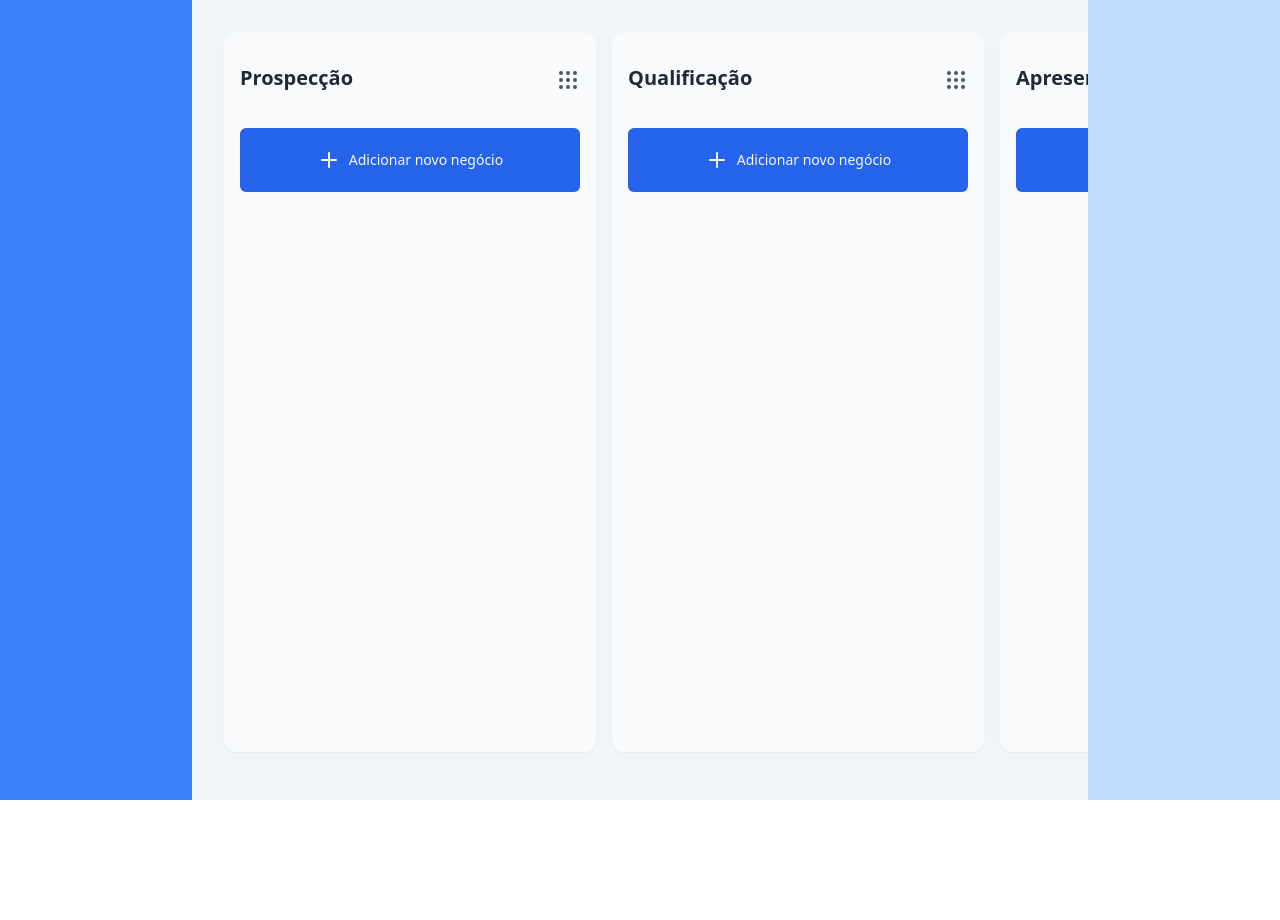
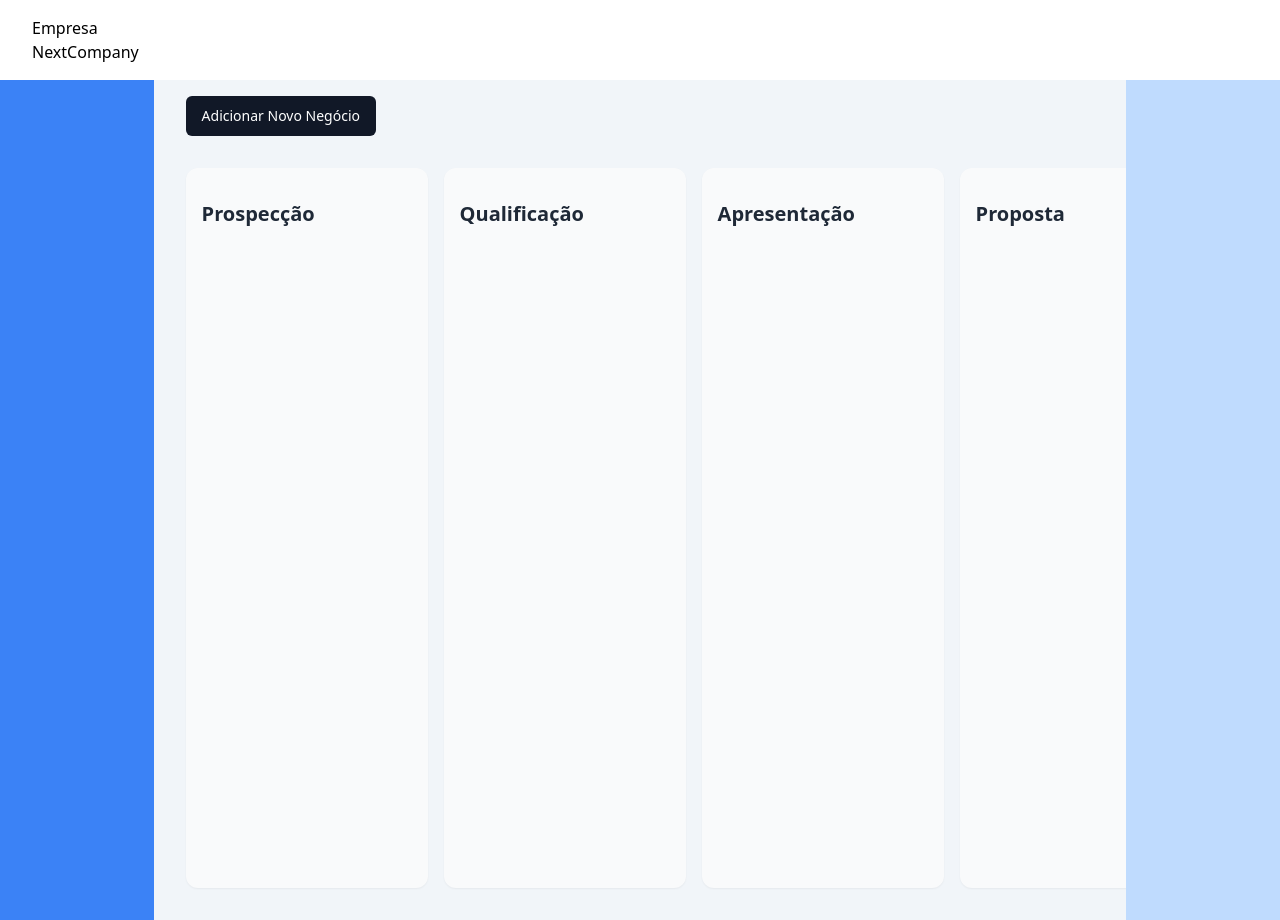
Before and after one commit to lismarreiros/crm-nextcompany, a React (Create React App) app: page /dashboard in a window 1280 px wide. Before the commit the page ends 800 px from the top, so only its background shows below. Built offline with nearby package versions, Linux system fonts and the light colour scheme.

Commit message:
Adiciona NavBar, transfere botão de adicionar item(negócio) pra fora do container, remove drag e drop dos containers

```diff
--- a/src/components/kanban/components/Container/index.tsx
+++ b/src/components/kanban/components/Container/index.tsx
@@ -3,8 +3,8 @@ import ContainerProps from './container.type';
 import { useSortable } from '@dnd-kit/sortable';
 import { CSS } from '@dnd-kit/utilities';
 import clsx from 'clsx';
-import { Button } from '@/components/shadcn/ui/button';
-import { Grip, Plus } from 'lucide-react';
+//import { Button } from '@/components/shadcn/ui/button';
+//import { Grip, Plus } from 'lucide-react';
 
 const Container = ({
   id,
@@ -39,25 +39,27 @@ const Container = ({
         isDragging && 'opacity-50',
       )}
     >
-      <div className="flex items-center justify-between w-[340px] my-4">
+      <div className="flex items-center justify-between w-[210px] my-4">
         <div className="flex flex-col gap-y-1">
           <h1 className="text-gray-800 text-xl font-semibold">{title}</h1>
           <p className="text-gray-400 text-sm">{description}</p>
         </div>
-        <button
+        {/** Button para drag e drop do container */}
+        {/* <button
           className="text-xs rounded-xl"
           {...listeners}
         >
           <Grip color="#4b5563"/>
-        </button>
+        </button> */}
       </div>
       {children}
-      <Button onClick={onAddItem} className="p-8">
+      {/** Button para adicionar item direto no container */}
+      {/* <Button className="p-8">
         <div className="flex items-center gap-2">
           <Plus />
           <span>Adicionar novo negócio</span>
         </div>
-      </Button>
+      </Button> */}
     </div>
   );
 };
--- a/src/components/kanban/components/Modal/index.tsx
+++ b/src/components/kanban/components/Modal/index.tsx
@@ -50,7 +50,7 @@ export default function Modal({
             >
               <div
                 className={clsx(
-                  `overflow relative w-full max-w-lg transform rounded-xl border border-gray-200 bg-white p-6 text-left shadow-2xl transition-all`,
+                  'overflow relative w-full max-w-lg transform rounded-xl border border-gray-200 bg-white p-6 text-left shadow-2xl transition-all',
                   containerClasses,
                 )}
               >
--- a/src/components/kanban/index.tsx
+++ b/src/components/kanban/index.tsx
@@ -100,16 +100,35 @@ export default function Kanban() {
     setShowAddContainerModal(false);
   };
 
+  // Função de adicionar item em qualquer container - não está sendo utilizada no momento!
+  // const onAddItem = () => {
+  //   if (!itemName) return;
+  //   const id = `item-${uuidv4()}`;
+  //   const container = containers.find((item) => item.id === currentContainerId);
+  //   if (!container) return;
+  //   container.items.push({
+  //     id,
+  //     title: itemName,
+  //     status: containers.filter((container) => container.id == currentContainerId)[0].title,
+  //   });
+  //   setContainers([...containers]);
+  //   setItemName('');
+  //   setShowAddItemModal(false);
+  // };
+
+  // Nova função para adicionar item, sempre no primeiro container.
   const onAddItem = () => {
     if (!itemName) return;
     const id = `item-${uuidv4()}`;
-    const container = containers.find((item) => item.id === currentContainerId);
-    if (!container) return;
-    container.items.push({
+    const firstContainer = containers[0];
+    if (!firstContainer) return;
+
+    firstContainer.items.push({
       id,
       title: itemName,
-      status: containers.filter((container) => container.id == currentContainerId)[0].title,
+      status: firstContainer.title,
     });
+
     setContainers([...containers]);
     setItemName('');
     setShowAddItemModal(false);
@@ -378,7 +397,7 @@ export default function Kanban() {
 
   return (
     <div className="px-8 overflow-auto">
-      {/* Add Container Modal */}
+      {/* Add Container Modal - NÃO ESTÁ SENDO USADO */}
       <Modal
         showModal={showAddContainerModal}
         setShowModal={setShowAddContainerModal}
@@ -395,7 +414,8 @@ export default function Kanban() {
           <Button onClick={onAddContainer}>Add container</Button>
         </div>
       </Modal>
-      {/* Add Item Modal */}
+
+      {/* Add Item Modal - NEGÓCIO */}
       <Dialog open={showAddItemModal} onOpenChange={setShowAddItemModal}>
         <DialogContent>
           <div className="flex flex-col w-full items-start gap-y-4">
@@ -407,16 +427,19 @@ export default function Kanban() {
               value={itemName}
               onChange={(e) => setItemName(e.target.value)}
             />
-            <Button onClick={onAddItem}>Add Item</Button>
+            <Button onClick={onAddItem}>Adicionar Negócio</Button>
           </div>
         </DialogContent>
       </Dialog>
-      {/* <div className="flex items-center justify-between gap-y-2">
-        <h1 className="text-gray-800 text-3xl font-bold">Dnd-kit Guide</h1>
-        <Button onClick={() => setShowAddContainerModal(true)}>
-          Add Container
+
+      {/** Botão de Adicionar Novo Negócio */}
+      <div className="flex items-center justify-between gap-y-2 mt-4">
+        {/* <h1 className="text-gray-800 text-3xl font-bold">Dnd-kit Guide</h1> */}
+        <Button onClick={() => setShowAddItemModal(true)}>
+         Adicionar Novo Negócio
         </Button>
-      </div> */}
+      </div>
+
       <div className="my-8">
         <div className="flex gap-x-4">
           <DndContext
--- /dev/null
+++ b/src/components/navbar/NavBar.tsx
@@ -0,0 +1,13 @@
+import React from 'react';
+
+const NavBar = () => {
+  return (
+    <div className='bg-white h-16 p-2 m-2 mx-auto max-w-7xl sm:px-6 lg:px-8'>
+      <h1>Empresa</h1>
+      <h2>NextCompany</h2>
+    </div>
+
+  );
+};
+
+export default NavBar;
--- a/src/pages/dashboard/dashboard.tsx
+++ b/src/pages/dashboard/dashboard.tsx
@@ -1,16 +1,20 @@
 import Kanban from '@/components/kanban';
+import NavBar from '@/components/navbar/NavBar';
 
 export default function DashboardPage() {
   return (
-    <div
-      className="grid grid-cols-[15vw_1fr_15vw] bg-slate-100"
-    >
-      {/* barra de navegação esquerda */}
-      <div className="bg-blue-500 h-[100vh]"></div>
-      {/* kanban */}
-      <Kanban />
-      {/* barra de detalhes do card */}
-      <div className="bg-blue-200"></div>
+    <div>
+      {/** navbar */}
+      <NavBar />
+
+      <div className="grid grid-cols-[12vw_1fr_12vw] bg-slate-100">
+        {/* barra de navegação esquerda */}
+        <div className="bg-blue-500"></div>
+        {/* kanban */}
+        <Kanban />
+        {/* barra de detalhes do card */}
+        <div className="bg-blue-200"></div>
+      </div>
     </div>
   );
 }
```
Also changed, not shown: 1 other file (tests, documents, lock files or other folders).
